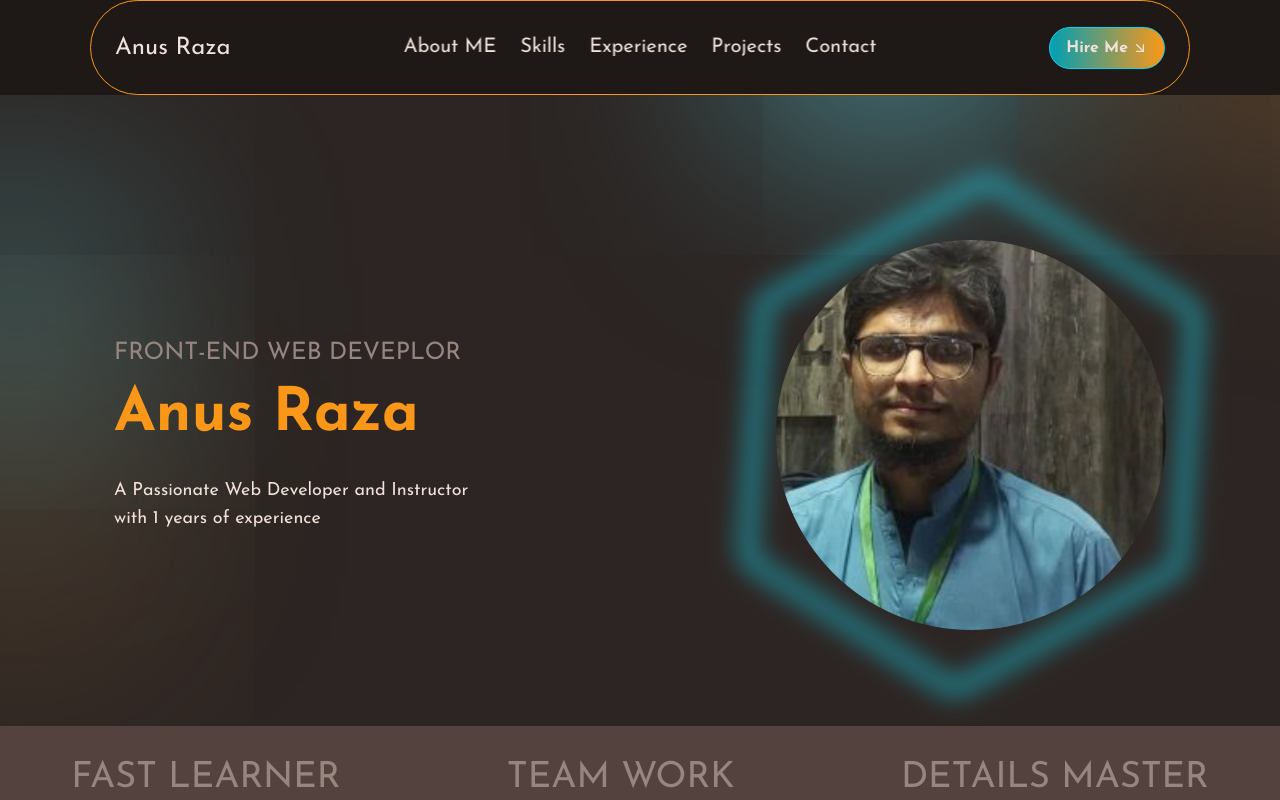
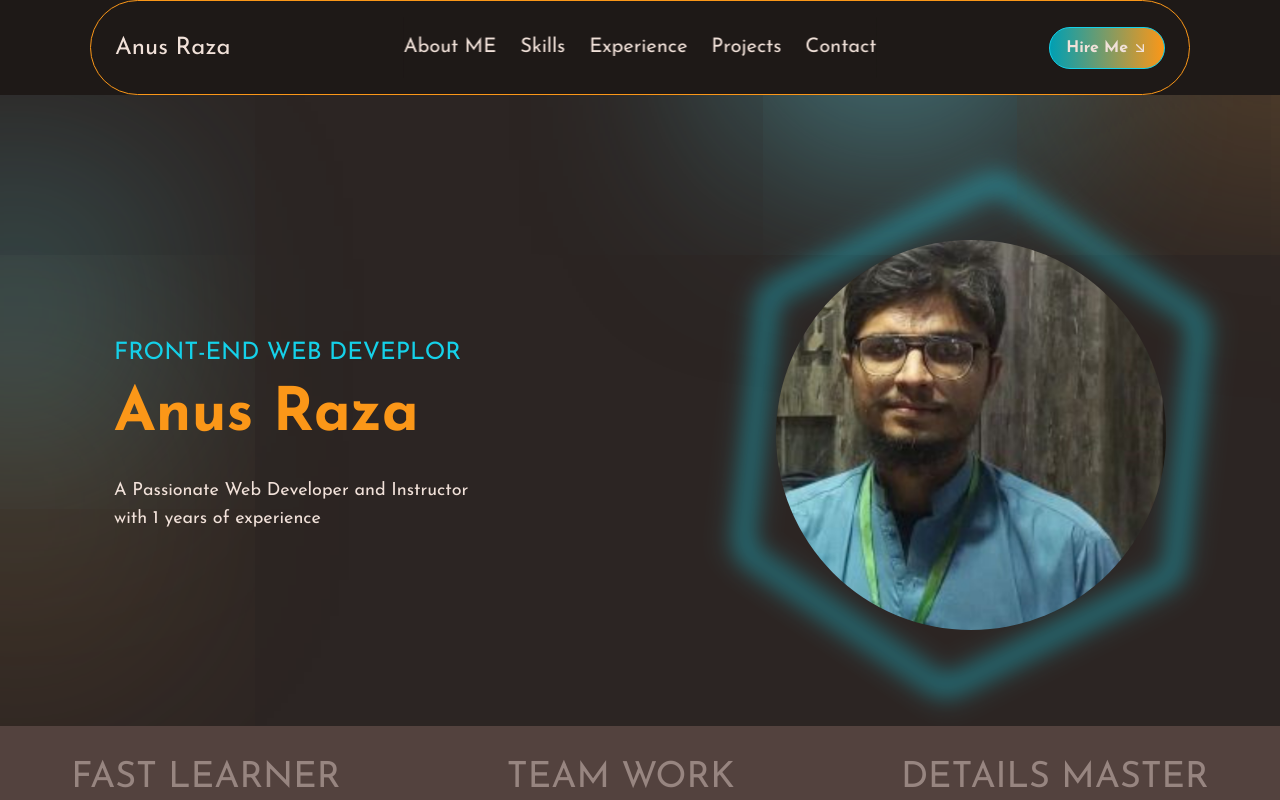
Before and after one commit to anus26/portfolio, a React (Vite) app in the folder anus portfolio/: page / in a window 1280 px wide. Shown: the top 800 px of the page. Built offline with nearby package versions, Linux system fonts and the light colour scheme.

Commit message:
footer completed

```diff
--- a/anus portfolio/package.json
+++ b/anus portfolio/package.json
@@ -13,9 +13,11 @@
     "@emailjs/browser": "^4.4.1",
     "@tailwindcss/vite": "^4.0.7",
     "emailjs": "^4.0.3",
+    "motion": "^12.4.7",
     "react": "^19.0.0",
     "react-dom": "^19.0.0",
-    "react-icons": "^5.5.0"
+    "react-icons": "^5.5.0",
+    "react-scroll": "^1.9.3"
   },
   "devDependencies": {
     "@eslint/js": "^9.19.0",
--- a/anus portfolio/src/App.jsx
+++ b/anus portfolio/src/App.jsx
@@ -10,6 +10,7 @@ import SubSkills from './Components/skillssection/SubSkills'
 import ExperienceMain from './Components/experiencesection/ExperienceMain'
 import ProjectMain from './Components/projectsection/ProjectMain'
 import ContactMeMain from './Components/contactmesection/ContactMeMain'
+import FooterMain from './Components/footer/FooterMain'
 
 const App = () => {
   return (
@@ -24,6 +25,7 @@ const App = () => {
   <ExperienceMain/>
   <ProjectMain/>
   <ContactMeMain/>
+  <FooterMain/>
   <HelperSection/>
 </main>
   )
--- a/anus portfolio/src/Components/Aboutmesection/AboutMeMain.jsx
+++ b/anus portfolio/src/Components/Aboutmesection/AboutMeMain.jsx
@@ -4,7 +4,7 @@ import AboutMeText from './AboutMeText'
 
 const AboutMeMain = () => {
   return (
-    <div className='flex md:flex-row sm:flex-col gap-12 px-12 max-w-[1100px] mx-auto mt-[100px] justify-between items-center' >
+    <div id='about' className='flex md:flex-row sm:flex-col gap-12 px-12 max-w-[1100px] mx-auto mt-[100px] justify-between items-center' >
         <AboutMeText/>
         <div>
 
--- a/anus portfolio/src/Components/Navabar/NavabarLink.jsx
+++ b/anus portfolio/src/Components/Navabar/NavabarLink.jsx
@@ -1,10 +1,10 @@
 import React from 'react'
-
+import { Link } from 'react-scroll'
 const links=[
     {link:"About ME",section:"about"},
     {link:"Skills",section:"skills"},
-    {link:"Experience",section:"experiencce"},
-    {link:"Projects",section:"porjects"},
+    {link:"Experience",section:"experience"},
+    {link:"Projects",section:"projects"},
     {link:"Contact",section:"contact"},
 
 
@@ -17,7 +17,13 @@ const NavabarLink = () => {
     {links.map((link,index)=>{
         return(
             <li key={index} className='group'>
-            <a href="#" className='cursor-pointer text-white hover:text-cyan trasition-all duration-500'>{link.link}</a>
+            <Link
+            to={link.section}
+            smooth={true}
+            spy={true}
+            duration={500}
+            offset={true}
+            className='cursor-pointer text-white hover:text-cyan trasition-all duration-500'>{link.link}</Link>
             <div className='mx-auto bg-cyan w-0 group-hover:w-full h-[1px] transition-all duration-500'></div>
             </li>
         )
--- /dev/null
+++ b/anus portfolio/src/Components/footer/FooterMain.jsx
@@ -0,0 +1,39 @@
+import React from 'react'
+import { LiaVaadin } from 'react-icons/lia'
+
+
+const links=[
+    {link:"About ME",section:"about"},
+    {link:"Skills",section:"skills"},
+    {link:"Experience",section:"experiencce"},
+    {link:"Projects",section:"porjects"},
+    {link:"Contact",section:"contact"},
+
+
+]
+
+const FooterMain = () => {
+  return (
+    <div className='px-4'>
+        <div className='w-full h-[1px] bg-lightGrey mt-24 '></div>
+        <div className=' md:flex sm:hidden justify-between mt-4 max-w-[1200px] mx-auto'>
+            <p className='text-3xl text-lightGrey'>
+            Anus Raza
+            </p>
+            <ul className='flex gap-4 text-lightGrey text-xl'>
+                {links.map((item,index)=>{
+                    return(
+                       <li key={index}>
+                        <a href={"#"+item.section}>{item.link}</a>
+
+                       </li>
+                    )
+                    })}
+            </ul>
+            </div>
+            <p className='max-w [1200px] mx-auto text-right mt-2 mb-12 text:sm text-lightBrown'>e 2025 Anus Raza | All rights Reserved</p>
+    </div>
+  )
+}
+
+export default FooterMain
--- a/anus portfolio/src/Components/herosection/HeroPic.jsx
+++ b/anus portfolio/src/Components/herosection/HeroPic.jsx
@@ -1,8 +1,14 @@
 import React from 'react'
 import { PiHexagonThin } from "react-icons/pi";
+import {motion } from 'framer-motion'
+import { fadeIn } from '../../framerMotion/variants'
 const HeroPic = () => {
   return (
-    <div
+    <motion.div
+     variants={fadeIn('left',0.2)}
+            initial='hidden'
+            whileInView='show'
+            viewport={{once:false,amount:0}}
 
       className=" h-full flex items-center justify-center "
     >
@@ -15,7 +21,7 @@ const HeroPic = () => {
 <div className=" absolute -z-10 flex justify-center items-center animate-pulse ">
         <PiHexagonThin className=" md:h-[90%] sm:h-[120%] min-h-[600px] w-auto text-cyan blur-md animate-[spin_20s_linear_infinite] " />
       </div>
-    </div>
+    </motion.div>
 
   )
 }
--- a/anus portfolio/src/Components/herosection/HeroText.jsx
+++ b/anus portfolio/src/Components/herosection/HeroText.jsx
@@ -1,13 +1,29 @@
 import React from 'react'
-
+import {motion } from 'framer-motion'
+import { fadeIn } from '../../framerMotion/variants'
 const HeroText = () => {
   return (
-    <div className='flex flex-col gap-4 h-full justify-center  md:text-left sm:text-center'>
-        <h2 className='lg:text-2xl sm:text-xl uppercase text-lightGrey'>Front-End Web Deveplor</h2>
-        <h1 className='md:text-[2.8rem] lg:text-6xl sm:text-4xl font-bold  text-orange'>Anus Raza </h1>
-        <p className='text-lg mt-4 text-white'>
+    <div className='flex flex-col gap-4 h-full justify-center md:text-left sm:text-center'>
+        <motion.h2
+        variants={fadeIn('down',0.2)}
+        initial='hidden'
+        whileInView='show'
+        viewport={{once:false,amount:0}}
+        className='lg:text-2xl sm:text-xl uppercase text-cyan'>Front-End Web Deveplor</motion.h2>
+        <motion.h1
+        variants={fadeIn('right',0.2)}
+        initial='hidden'
+        whileInView='show'
+        viewport={{once:false,amount:0}}
+        className='md:text-[2.8rem] lg:text-6xl sm:text-4xl font-bold  text-orange'>Anus Raza </motion.h1>
+        <motion.p
+        variants={fadeIn('up',0.6)}
+        initial='hidden'
+        whileInView='show'
+        viewport={{once:false,amount:0}}
+        className='text-lg mt-4 text-white'>
             A Passionate Web Developer and Instructor <br /> with 1 years of experience
-        </p>
+        </motion.p>
     </div>
   )
 }
--- a/anus portfolio/src/Components/projectsection/ProjectMain.jsx
+++ b/anus portfolio/src/Components/projectsection/ProjectMain.jsx
@@ -33,7 +33,7 @@ const projects=[{
 
 const ProjectMain = () => {
   return (
-    <div id='projects' className='  max-w-[1200px] mx-auto px-4'>
+    <div id="projects" className="max-w-[1200px] mx-auto px-4">
      <ProjectText/>
    <div className='flex flex-col gap-20 max-w-[900px] mx-auto mt-12'>
     {projects.map((item,index)=>{
--- /dev/null
+++ b/anus portfolio/src/framerMotion/variants.js
@@ -0,0 +1,21 @@
+ export const fadeIn =(direction,delay)=>{
+    return {
+        hidden:{
+            y: direction === "up" ? 40 : direction === "down" ? -40 : 0,
+            x:direction === 'left'? 40:direction === 'right' ? -40 :0,
+            opacity:0
+        },
+        show:{
+            y:0,
+            x:0,
+            opacity:1,
+            transition:{
+                type:'tween',
+                duration:'1.2',
+                delay:delay,
+                ease:[0.25,0.25,0.25,0.75]
+            }
+        },
+
+    }
+ }
```
Also changed, not shown: 1 other file (tests, documents, lock files or other folders).
